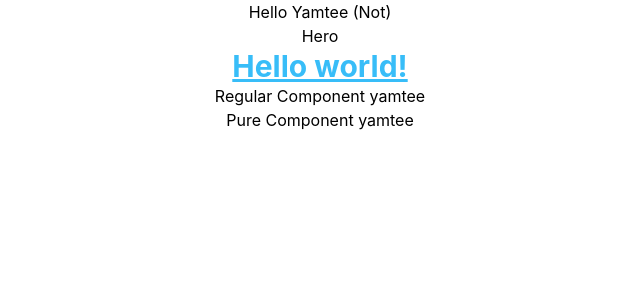
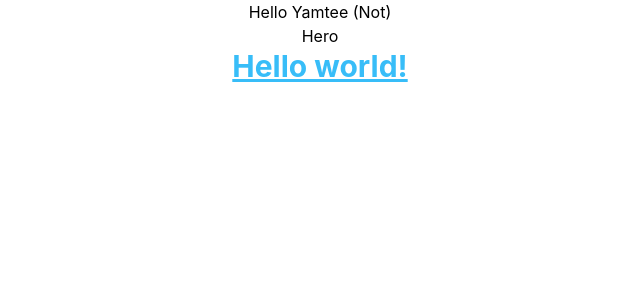
Before and after one commit to YamTee/react-tutorials-01, a React (Create React App) app: page / in a window 1280 px wide. Shown: the top 300 px of the page, without its empty margins (320-960 px from the left). Built offline with nearby package versions, Linux system fonts and the light colour scheme.

Commit message:
until tutorial 27

```diff
--- /dev/null
+++ b/src/components/MemoComp.js
@@ -0,0 +1,9 @@
+import React from "react";
+
+const MemoComp = ({ name }) => {
+  console.log("Memo Comp Rendered");
+
+  return <div>{name}</div>;
+};
+
+export default React.memo(MemoComp);
--- a/src/components/ParentComponentClass.js
+++ b/src/components/ParentComponentClass.js
@@ -3,6 +3,8 @@ import ChildComponent from "./ChildComponent";
 
 import RegularComponent from "./RegularComponent";
 import PureComp from "./PureComponent";
+
+import MemoComp from "./MemoComp";
 
 class ParentComponentClass extends Component {
   constructor(props) {
@@ -39,8 +41,9 @@ class ParentComponentClass extends Component {
           greetText={this.props.greet}
         /> */}
 
-        <RegularComponent value={this.state} />
-        <PureComp value={this.state} />
+        {/*<RegularComponent value={this.state} />
+        <PureComp value={this.state} /> */}
+        <MemoComp value={this.state.name} />
       </div>
     );
   }
```
